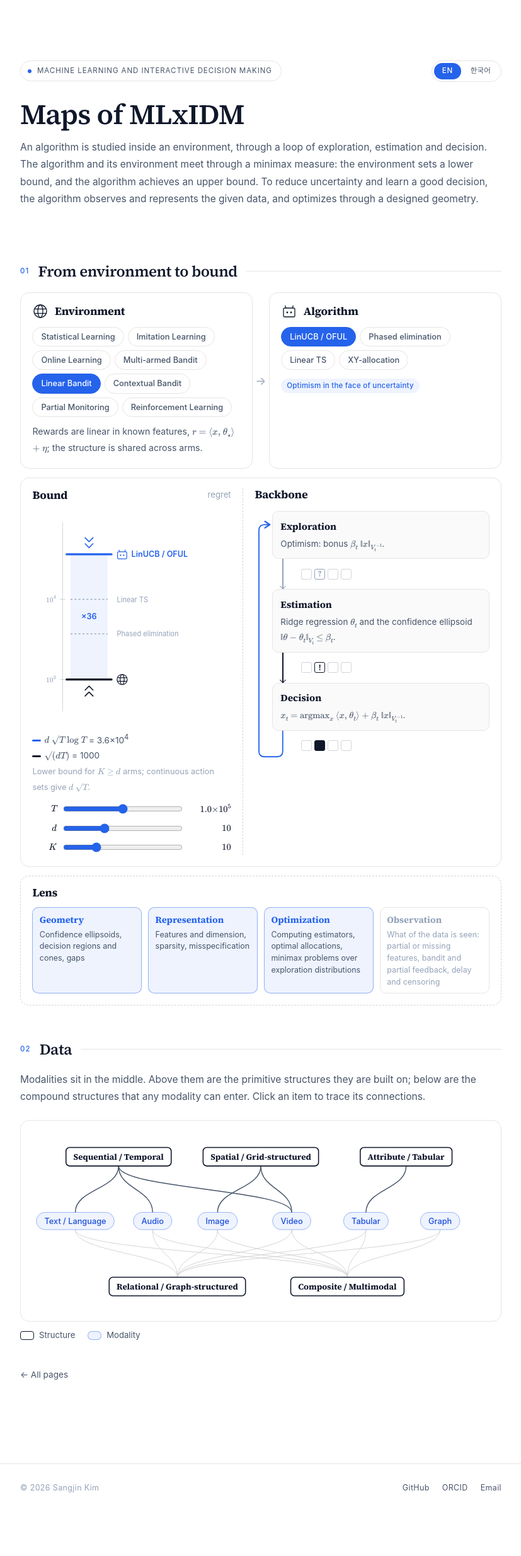
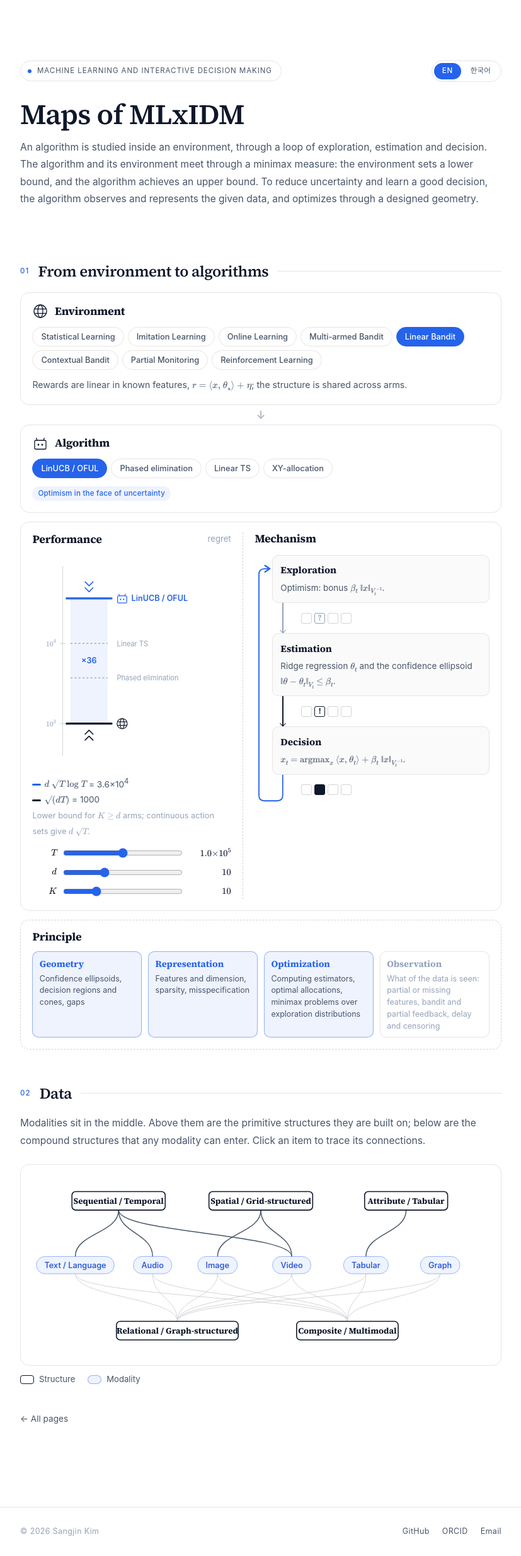
Before and after one commit to hajin322/hajin322.github.io, a Jekyll site: the page built from pages/mlxidm-maps.html, in a window 1280 px wide. Shown: the whole page at 63% size, without its empty margins (226-1053 px from the left). Built offline with Jekyll 4.4.1, drawn with Linux system fonts in a browser that asks for light colours; before the commit the page ends 2400 px from its top, so only the background shows below that.

Commit message:
Maps of MLxIDM: rename to Performance, Mechanism, Principle; stack environment and algorithm
Co-Authored-By: Claude Opus 5.5 <noreply@anthropic.com>
Claude-Session: https://claude.ai/code/session_01VvtsEcmZv8dHogZEbQmM4V

```diff
--- a/pages/mlxidm-maps.html
+++ b/pages/mlxidm-maps.html
@@ -86,8 +86,8 @@ permalink: /pages/mlxidm-maps/
 .mx-lens-item.on p { color: var(--text-secondary); }
 
 /* environment → algorithm, side by side */
-.mx-pick { display: grid; grid-template-columns: minmax(0, 1fr) 1.6rem minmax(0, 1fr); align-items: stretch; margin-bottom: 14px; }
-.mx-pick-arrow { display: flex; align-items: center; justify-content: center; color: var(--text-muted); font-size: 1.1rem; }
+.mx-pick { display: grid; grid-template-columns: minmax(0, 1fr); margin-bottom: 14px; }
+.mx-pick-arrow { display: flex; align-items: center; justify-content: center; height: 1.9rem; color: var(--text-muted); font-size: 1.1rem; }
 
 /* bound gauge + backbone cycle */
 .mx-analysis { display: grid; grid-template-columns: minmax(0, 0.92fr) minmax(0, 1.08fr); gap: 0; margin-bottom: 14px; align-items: stretch; }
@@ -187,7 +187,6 @@ permalink: /pages/mlxidm-maps/
 .mx-back:hover { color: var(--accent); }
 
 @media (max-width: 760px) {
-  .mx-pick { grid-template-columns: 1fr; } .mx-pick-arrow { transform: rotate(90deg); height: 1.6rem; }
   .mx-analysis { grid-template-columns: 1fr; }
   .mx-gauge-node { padding: 0 0 1.1rem; }
   .mx-cycle-node { padding: 1rem 0 0; border-left: 0; border-top: 1px dashed var(--border-strong); }
@@ -222,7 +221,7 @@ permalink: /pages/mlxidm-maps/
 <section class="section" id="map">
   <h2 class="section-title">
     <span class="num">01</span>
-    <span><span data-l="en" lang="en">From environment to bound</span><span data-l="ko" lang="ko">환경에서 bound까지</span></span>
+    <span><span data-l="en" lang="en">From environment to algorithms</span><span data-l="ko" lang="ko">환경에서 알고리즘까지</span></span>
     <span class="line"></span>
   </h2>
 
@@ -235,7 +234,7 @@ permalink: /pages/mlxidm-maps/
       <div class="mx-chips" id="fwChips" role="group" aria-label="Environment"></div>
       <p class="mx-note" id="fwNote"></p>
     </div>
-    <div class="mx-pick-arrow" aria-hidden="true">→</div>
+    <div class="mx-pick-arrow" aria-hidden="true">↓</div>
     <div class="mx-node" id="nodeAlg">
       <div class="mx-node-head">
         <svg viewBox="0 0 26 26" aria-hidden="true"><g fill="none" stroke="var(--text)" stroke-width="1.3"><rect x="4" y="8" width="18" height="14" rx="2"/><line x1="8" y1="8" x2="6.5" y2="4"/><line x1="18" y1="8" x2="19.5" y2="4"/></g><circle cx="10" cy="15" r="1.4" fill="var(--text)"/><circle cx="16" cy="15" r="1.4" fill="var(--text)"/></svg>
@@ -249,7 +248,7 @@ permalink: /pages/mlxidm-maps/
   <div class="mx-node mx-analysis">
     <div class="mx-gauge-node">
       <div class="mx-node-head">
-        <h3>Bound</h3>
+        <h3>Performance</h3>
         <span class="mx-sub" id="gMetric"></span>
       </div>
       <svg id="gauge" viewBox="0 0 300 330" role="img" aria-label="Upper bound of the algorithm against the lower bound of the environment"></svg>
@@ -259,7 +258,7 @@ permalink: /pages/mlxidm-maps/
 
     <div class="mx-cycle-node">
       <div class="mx-node-head">
-        <h3>Backbone</h3>
+        <h3>Mechanism</h3>
       </div>
       <div class="mx-cycle" id="cycle">
         <svg class="mx-cycle-wires" id="cycleWires" aria-hidden="true">
@@ -287,8 +286,8 @@ permalink: /pages/mlxidm-maps/
     </div>
   </div>
 
-  <aside class="mx-lens" aria-label="Lens">
-    <div class="mx-node-head"><h3>Lens</h3></div>
+  <aside class="mx-lens" aria-label="Principle">
+    <div class="mx-node-head"><h3>Principle</h3></div>
     <div class="mx-lens-item" data-lens="g"><h5>Geometry</h5><p><span data-l="en" lang="en">Confidence ellipsoids, decision regions and cones, gaps</span><span data-l="ko" lang="ko">신뢰 타원, 결정 영역과 cone, 격차</span></p></div>
     <div class="mx-lens-item" data-lens="r"><h5>Representation</h5><p><span data-l="en" lang="en">Features and dimension, sparsity, misspecification</span><span data-l="ko" lang="ko">특징과 차원, 희소성, 모형 오설정</span></p></div>
     <div class="mx-lens-item" data-lens="o"><h5>Optimization</h5><p><span data-l="en" lang="en">Computing estimators, optimal allocations, minimax problems over exploration distributions</span><span data-l="ko" lang="ko">추정량 계산, 최적 배분, 탐색 분포의 minimax 문제</span></p></div>
```
